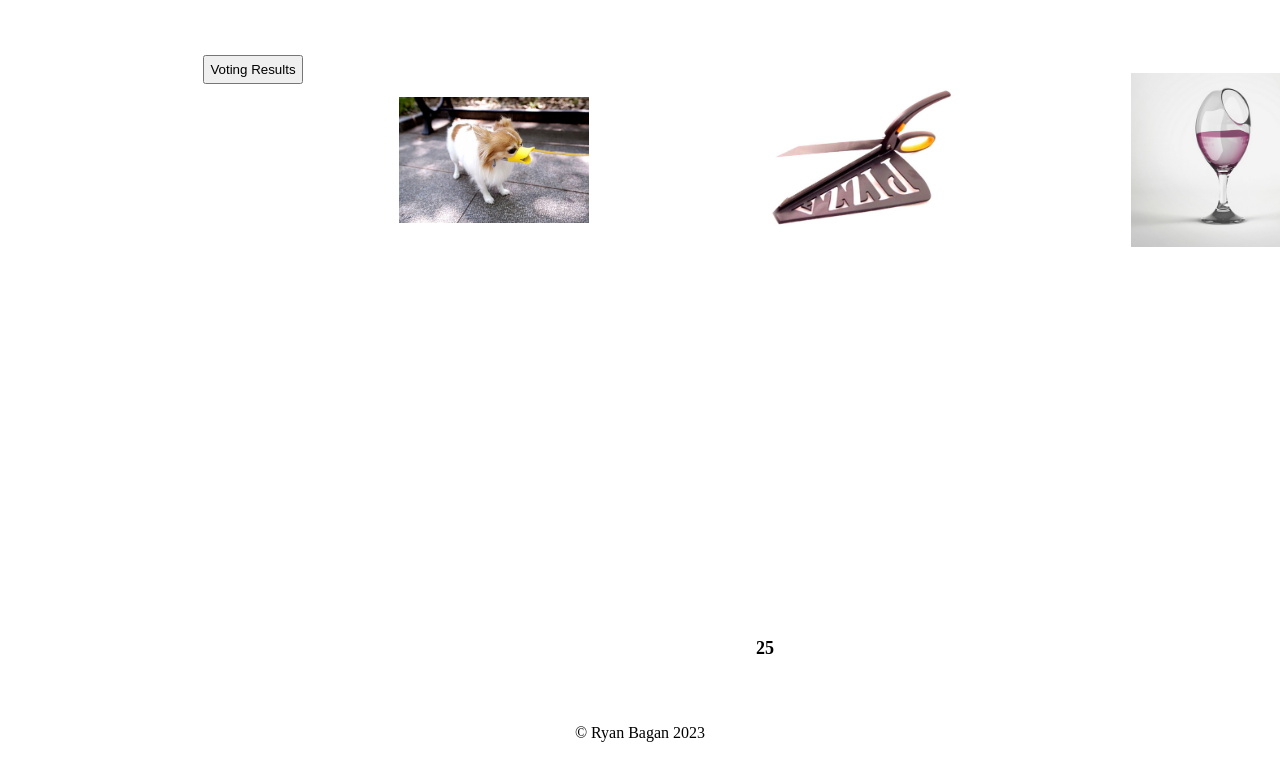
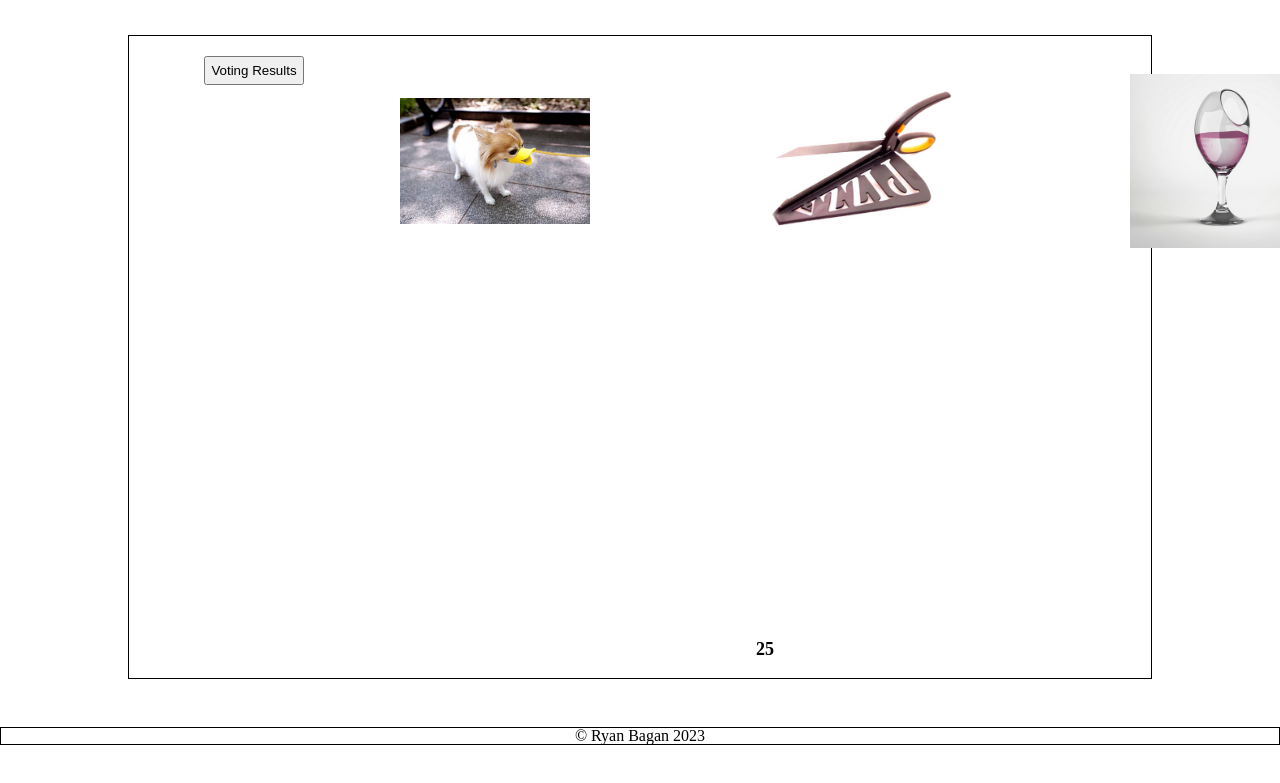
Before and after one commit to Ryanb021/odd-duck, a plain HTML site: page index.html in a window 1280 px wide. Shown: the part 95-878 px from the top of the page. Drawn offline with nearby package versions, Linux system fonts and the light colour scheme.

Commit message:
Made changes

```diff
--- a/css/style.css
+++ b/css/style.css
@@ -22,6 +22,7 @@ main {
   display: grid;
   grid-template-columns: 250px 1fr;
   grid-template-rows: 6.5rem 10rem 20rem 40%;
+  border: 1px solid black;
 
 }
 
@@ -93,5 +94,6 @@ footer {
   grid-row-start: 1;
   grid-row-end: 6;
   text-align: center;
+  border: 1px solid black;
 
 }
--- a/js/app.js
+++ b/js/app.js
@@ -8,6 +8,7 @@ Create a constructor function that creates an object associated with each produc
 */
 //console.log('Wassup mah man?');
 //Global Lists
+
 let listOfProducks = new Array();
 let listOfPastRender = new Array();
 let listOfUsedProducks = new Array();
@@ -162,7 +163,7 @@ function handleClick(event) {
 
     renderRandomThree(listOfRandomProducksToRender);
 
-    //console.log(`list of prev img in click func AFTER renderrando3 func called: ${listOfPastRender[0]}`);
+    console.log(`list of prev img in click func AFTER renderrando3 func called: ${listOfPastRender[0]}`);
 
     renderedElements = document.querySelectorAll('img');
     addEventListener(renderedElements);
```
Also changed, not shown: index.html (line endings or trailing spaces).
